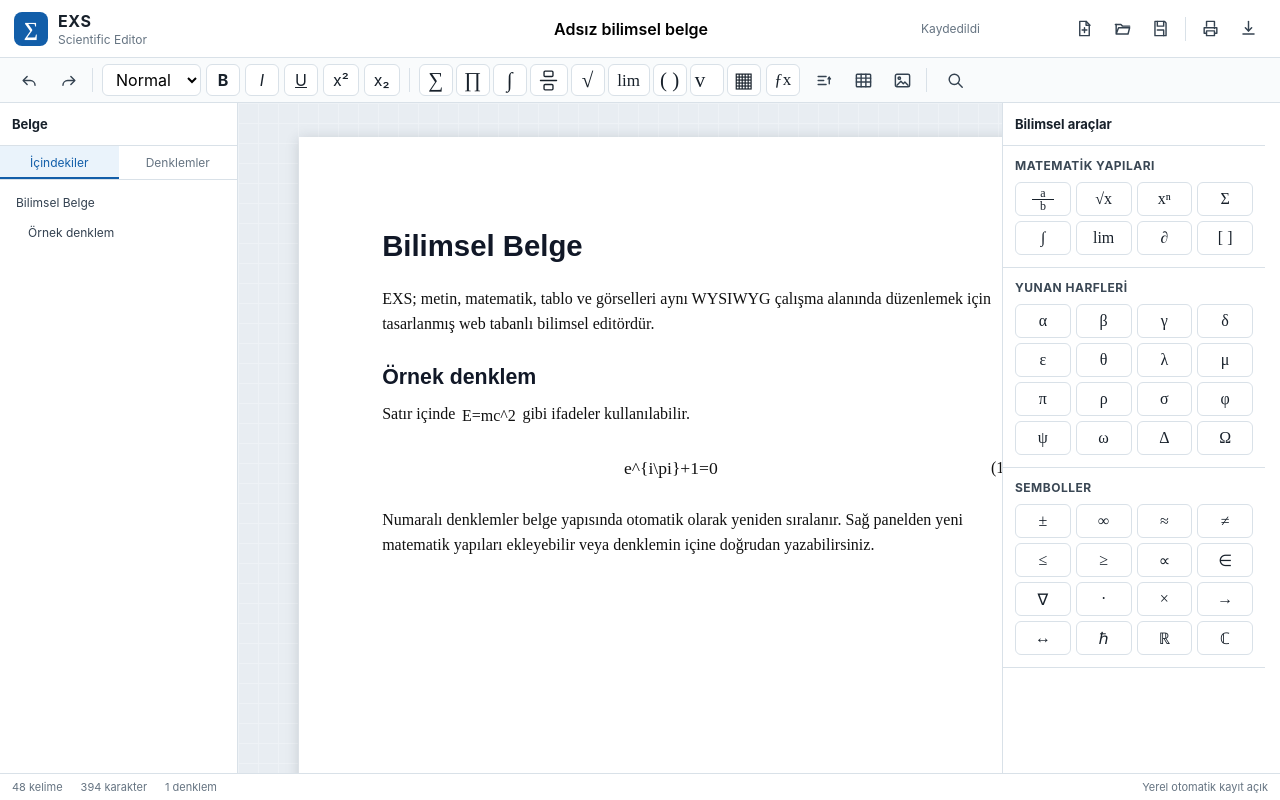
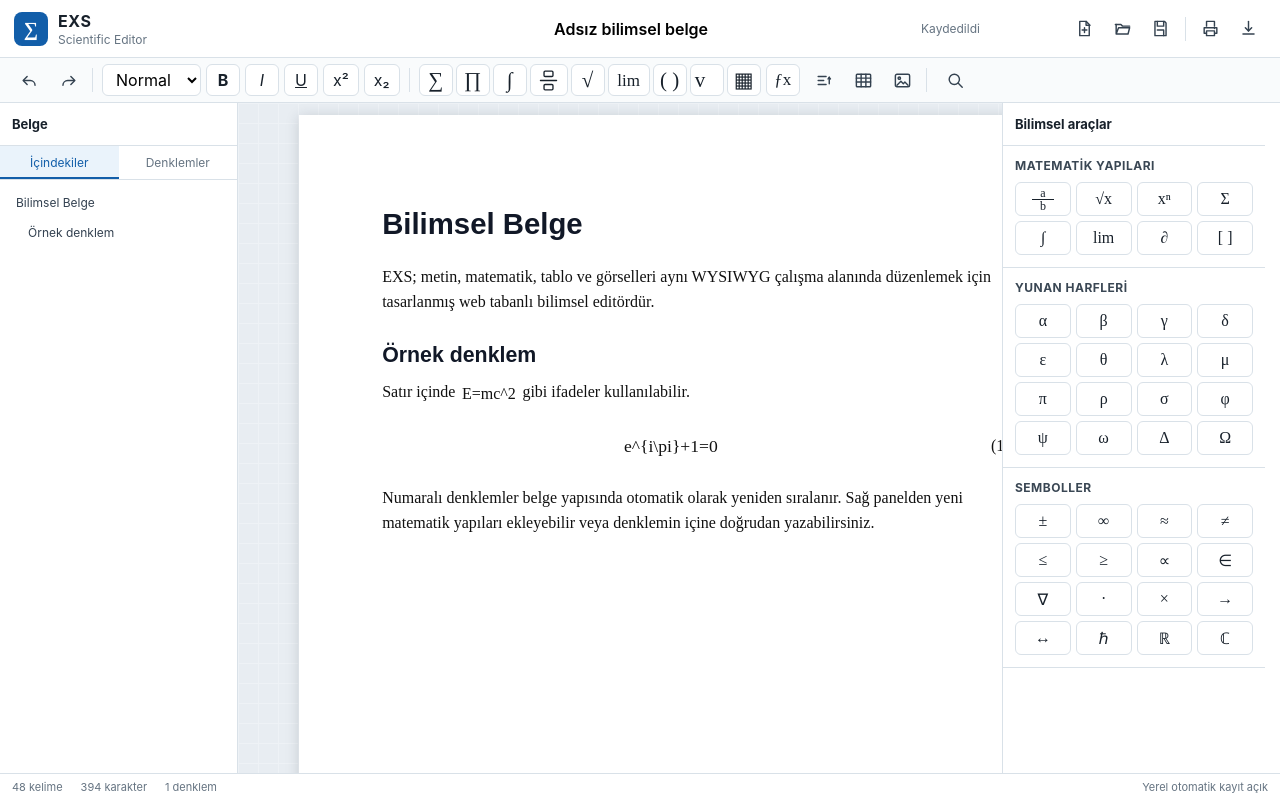
Before and after one commit to alorak/exs, a plain HTML site: page index.html in a window 1280 px wide. Drawn offline with Linux system fonts and the light colour scheme.

Commit message:
style: move document page closer to toolbar

```diff
--- a/styles.css
+++ b/styles.css
@@ -522,7 +522,7 @@ select:focus-visible,
   scrollbar-gutter: stable both-edges;
   -webkit-overflow-scrolling: touch;
   touch-action: pan-x pan-y;
-  padding: 34px 46px 96px;
+  padding: 12px 46px 96px;
   background:
     linear-gradient(#eef2f6 1px, transparent 1px),
     linear-gradient(90deg, #eef2f6 1px, transparent 1px),
```
